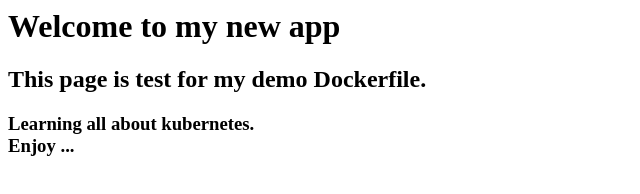
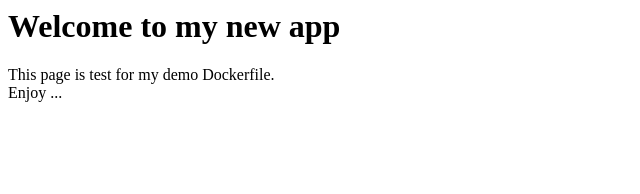
Before and after one commit to Vinay0023/Dockerdemo, a plain HTML site: page Docker/app/index.html in a window 1280 px wide. Shown: the whole page, without its empty margins (0-640 px from the left). Drawn offline with Linux system fonts and the light colour scheme.

Commit message:
Update index.html

```diff
--- a/Docker/app/index.html
+++ b/Docker/app/index.html
@@ -1,14 +1,7 @@
 <html>
-
-<body style ="background-colour:pink">
-
-<h1>Welcome to my new app</h1>
-
-<h2>This page is test for my demo Dockerfile.</h2>
-
-<h3>Learning all about kubernetes. <br /> Enjoy ... </h3>
-
-
+<body>
+      <h1>Welcome to my new app</h1>
+      This page is test for my demo Dockerfile.<br />
+      Enjoy ...
 </body>
-
 </html>
```
